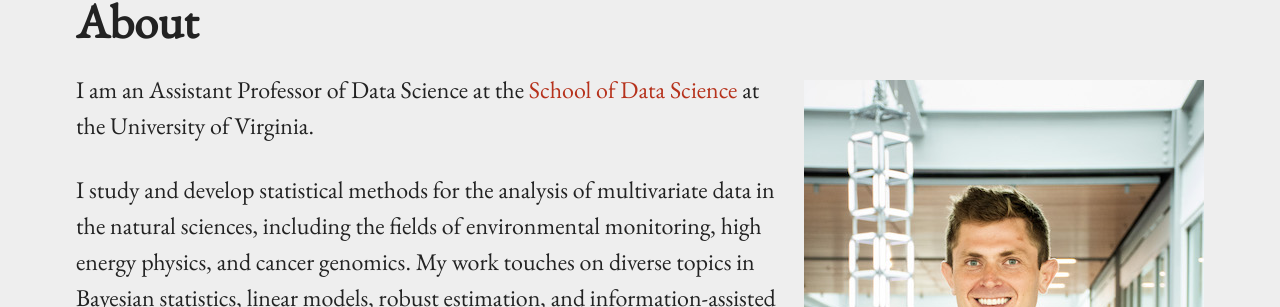
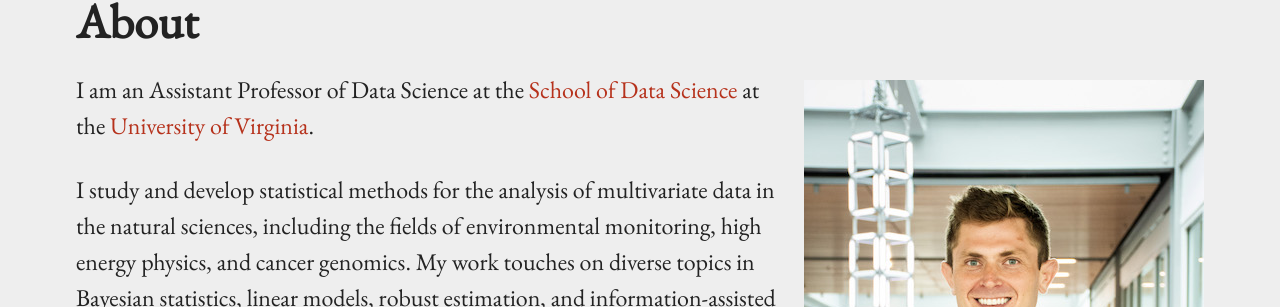
Before and after one commit to j-g-b/j-g-b.github.io, a Jekyll site: the page built from index.md, in a window 1280 px wide. Shown: the part 154-461 px from the top of the page. Built offline with Jekyll 4.4.1, drawn with Linux system fonts in a browser that asks for light colours; some of the changed lines change nothing that is shown.

Commit message:
adding link

```diff
--- a/index.md
+++ b/index.md
@@ -6,7 +6,7 @@ permalink: /
 
 {% include image.html url="assets/img/2025-Jordan-Bryan-1.jpg" caption="" max_width="100px" align="right" %}
 
-I am an Assistant Professor of Data Science at the [School of Data Science](https://datascience.virginia.edu) at the University of Virginia.
+I am an Assistant Professor of Data Science at the [School of Data Science](https://datascience.virginia.edu) at the [University of Virginia](https://www.virginia.edu).
 
 I study and develop statistical methods for the analysis of multivariate data in the natural sciences, including the fields of environmental monitoring, high energy physics, and cancer genomics.  My work touches on diverse topics in Bayesian statistics, linear models, robust estimation, and information-assisted hypothesis testing.
 
```
